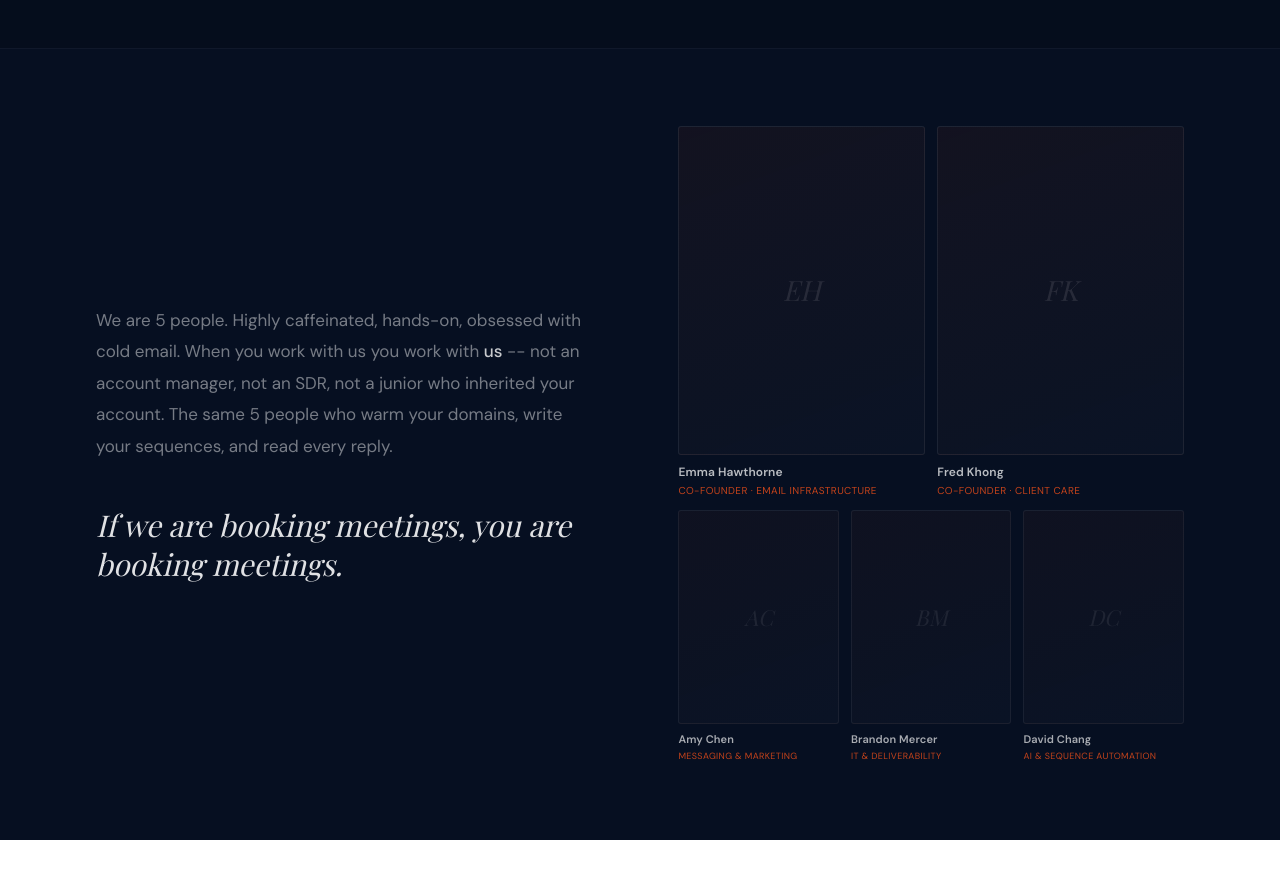
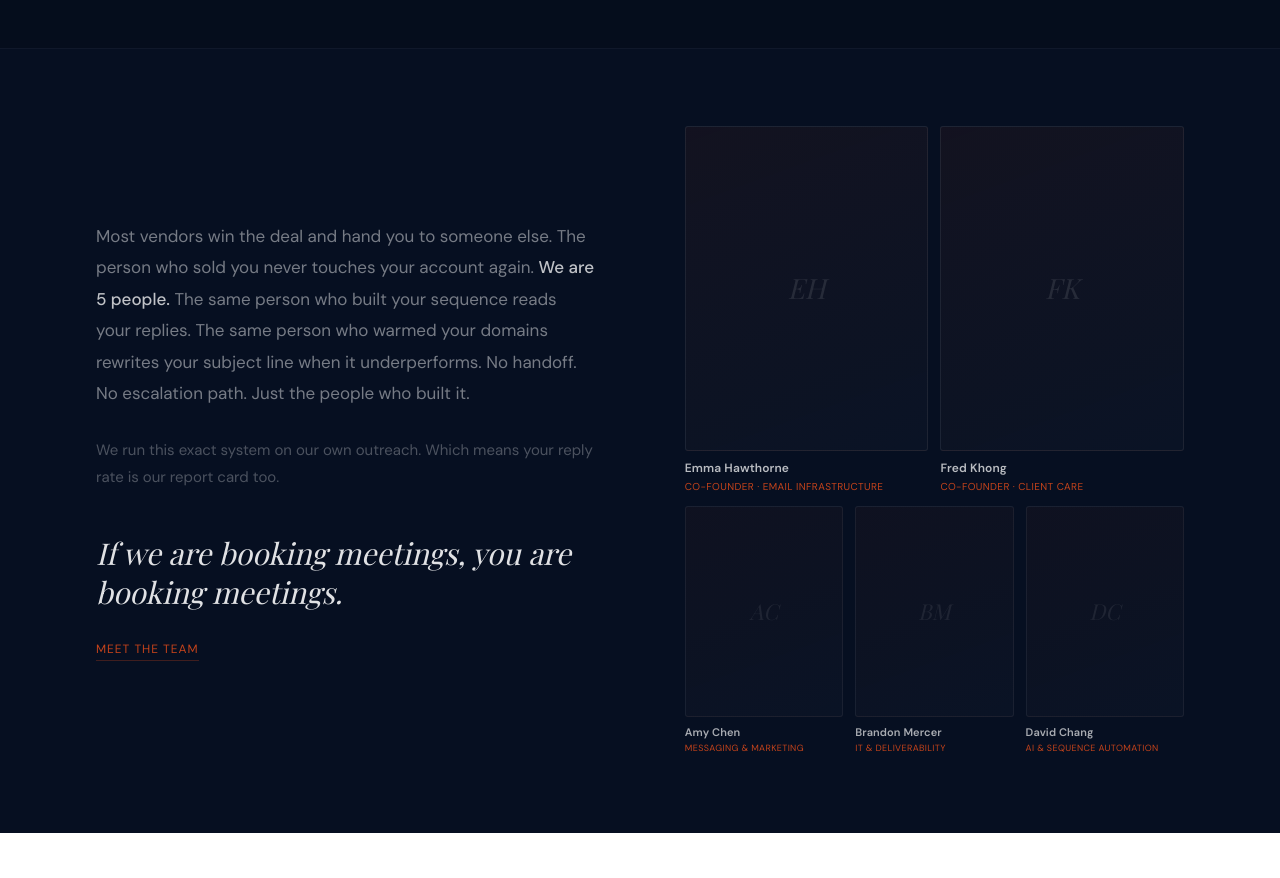
Before and after one commit to jaexochill2-code/scalesteady-engineers, a Next.js app: page / in a window 1280 px wide. Shown: the part 3280-4158 px from the top of the page. Built offline with nearby package versions, Linux system fonts and the light colour scheme.

Commit message:
copy: 4th wall rewrite - visualize/falsify/unique per Harry Dry, meet the team CTA added

```diff
--- a/src/app/page.tsx
+++ b/src/app/page.tsx
@@ -481,9 +481,9 @@ export default function Home() {
       {/* ── 4TH WALL ── */}
       <section style={{ background: "#060F21", borderTop: "1px solid rgba(255,255,255,0.04)", padding: "clamp(56px, 6vw, 80px) 0" }}>
         <div className="mx-auto px-8 sm:px-12 lg:px-24" style={{ maxWidth: "1280px" }}>
-          <div className="grid grid-cols-1 lg:grid-cols-2" style={{ gap: "clamp(40px, 6vw, 80px)", alignItems: "center" }}>
+          <div className="grid grid-cols-1 lg:grid-cols-2" style={{ gap: "clamp(48px, 7vw, 96px)", alignItems: "center" }}>
 
-            {/* LEFT: Copy + anchor */}
+            {/* LEFT: The copy */}
             <div>
               <p
                 className="font-sans"
@@ -493,9 +493,24 @@ export default function Home() {
                   color: "rgba(255,255,255,0.45)",
                 }}
               >
-                We are 5 people. Highly caffeinated, hands-on, obsessed with cold email. When you work with us you work with{" "}
-                <strong style={{ color: "rgba(255,255,255,0.78)", fontWeight: 500 }}>us</strong>{" "}
-                -- not an account manager, not an SDR, not a junior who inherited your account. The same 5 people who warm your domains, write your sequences, and read every reply.
+                Most vendors win the deal and hand you to someone else.
+                The person who sold you never touches your account again.{" "}
+                <strong style={{ color: "rgba(255,255,255,0.75)", fontWeight: 500 }}>
+                  We are 5 people.
+                </strong>{" "}
+                The same person who built your sequence reads your replies. The same person who warmed your domains rewrites your subject line when it underperforms. No handoff. No escalation path. Just the people who built it.
+              </p>
+
+              <p
+                className="font-sans"
+                style={{
+                  fontSize: "clamp(13px, 1.3vw, 15px)",
+                  lineHeight: "1.75",
+                  color: "rgba(255,255,255,0.28)",
+                  marginTop: "clamp(20px, 2.5vw, 28px)",
+                }}
+              >
+                We run this exact system on our own outreach. Which means your reply rate is our report card too.
               </p>
 
               <p
@@ -509,9 +524,27 @@ export default function Home() {
               >
                 If we are booking meetings, you are booking meetings.
               </p>
+
+              <a
+                href="/team"
+                className="font-sans"
+                style={{
+                  display: "inline-block",
+                  fontSize: "12px",
+                  letterSpacing: "0.08em",
+                  textTransform: "uppercase",
+                  color: "#C4431B",
+                  marginTop: "clamp(20px, 2.5vw, 28px)",
+                  textDecoration: "none",
+                  borderBottom: "1px solid rgba(196,67,27,0.3)",
+                  paddingBottom: "2px",
+                }}
+              >
+                Meet the team
+              </a>
             </div>
 
-            {/* RIGHT: Team roster */}
+            {/* RIGHT: Team roster -- placeholder frames */}
             <div style={{ display: "flex", flexDirection: "column", gap: "12px" }}>
 
               {/* Row 1 -- Co-founders */}
@@ -531,11 +564,9 @@ export default function Home() {
                         alignItems: "center",
                         justifyContent: "center",
                         overflow: "hidden",
-                        position: "relative",
                       }}
                     >
-                      {/* swap src below with real photo */}
-                      {/* <img src="/team/emma.jpg" alt={m.name} style={{ width: "100%", height: "100%", objectFit: "cover" }} /> */}
+                      {/* Replace comment with: <img src="/team/emma.jpg" alt={m.name} style={{ width: "100%", height: "100%", objectFit: "cover" }} /> */}
                       <span className="font-serif" style={{ fontSize: "28px", color: "rgba(255,255,255,0.1)", fontStyle: "italic", userSelect: "none" }}>{m.initials}</span>
                     </div>
                     <p className="font-sans" style={{ fontSize: "12px", fontWeight: 600, color: "rgba(255,255,255,0.72)", marginTop: "8px", letterSpacing: "0.01em" }}>{m.name}</p>
@@ -564,8 +595,7 @@ export default function Home() {
                         overflow: "hidden",
                       }}
                     >
-                      {/* swap src below with real photo */}
-                      {/* <img src={`/team/${m.initials.toLowerCase()}.jpg`} alt={m.name} style={{ width: "100%", height: "100%", objectFit: "cover" }} /> */}
+                      {/* Replace comment with: <img src="/team/[name].jpg" alt={m.name} style={{ width: "100%", height: "100%", objectFit: "cover" }} /> */}
                       <span className="font-serif" style={{ fontSize: "22px", color: "rgba(255,255,255,0.08)", fontStyle: "italic", userSelect: "none" }}>{m.initials}</span>
                     </div>
                     <p className="font-sans" style={{ fontSize: "11px", fontWeight: 600, color: "rgba(255,255,255,0.65)", marginTop: "7px", letterSpacing: "0.01em" }}>{m.name}</p>
```
